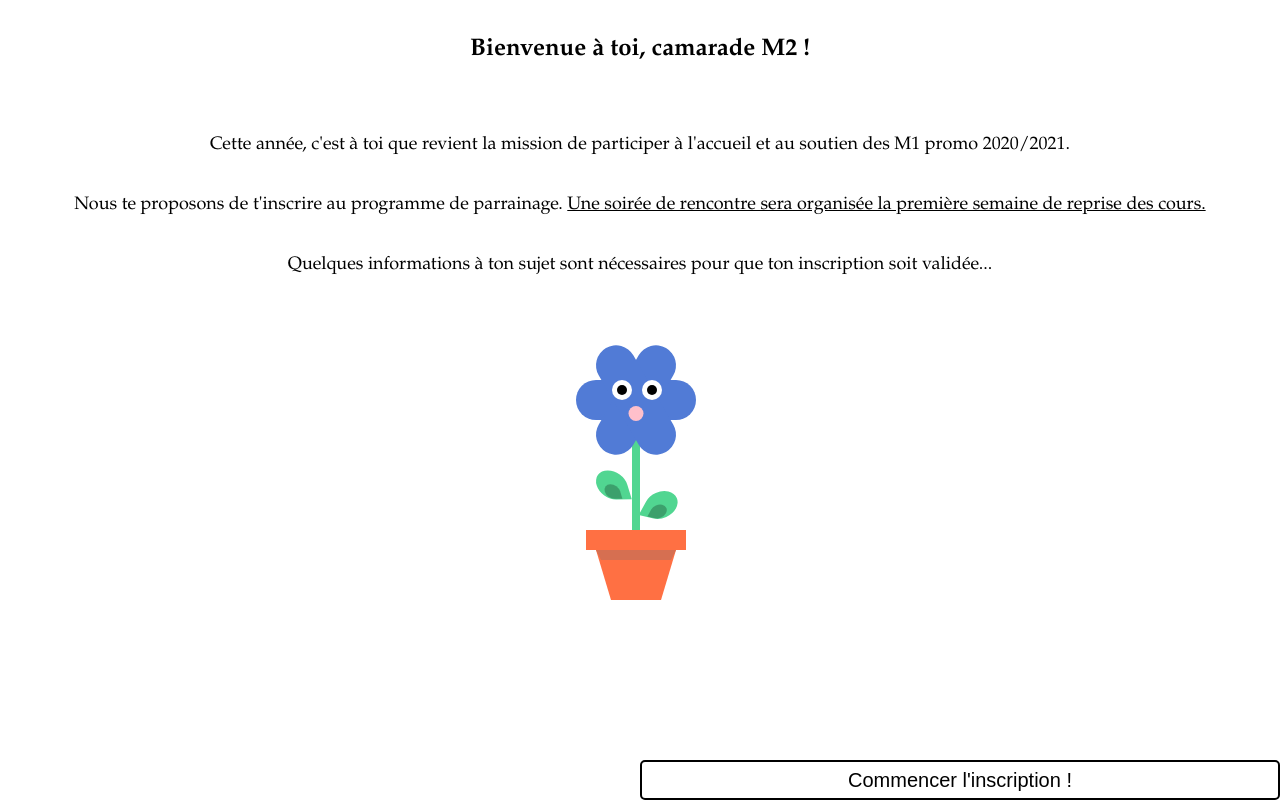
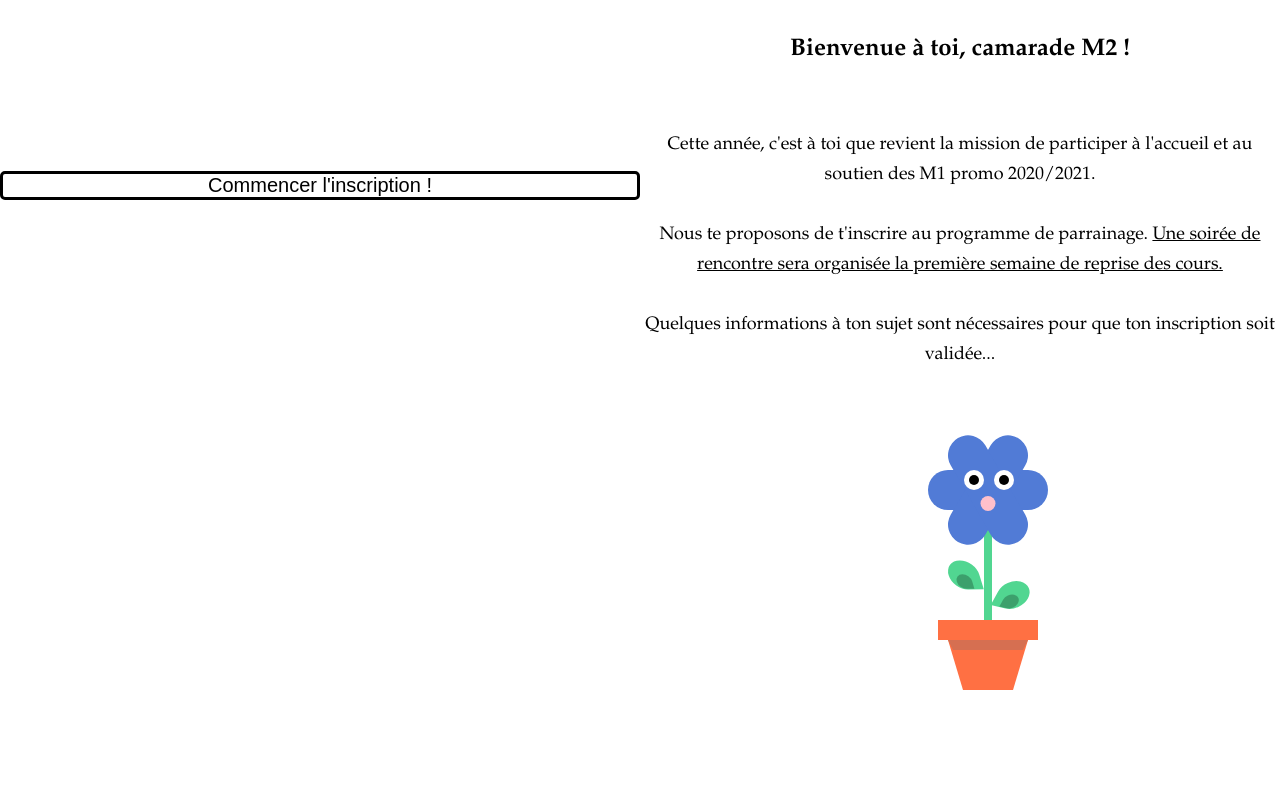
Before and after one commit to valentinelsra/AMBB, a plain HTML site: page index.html in a window 1280 px wide. Drawn offline with Linux system fonts and the light colour scheme.

Commit message:
Update app.css

```diff
--- a/app.css
+++ b/app.css
@@ -20,16 +20,16 @@
 #next {
     color: black;
     width: 50%;
-    height: 5%;
+    height: 10%;
     background: none;
-    border: 2px solid black;
+    border: 3px solid black;
     cursor: pointer;
     border-radius: 5px;
     font-size: 20px;
     text-align: center;
     /*transition: all 0.5s ease;*/
-    position: absolute;
-    z-index: 2;
+    position: relative;
+    bottom: 0%;
 }
 
 #previous:hover,
@@ -38,12 +38,10 @@
 }
 
 #previous {
-    bottom: 0%;
     left: 0%;
 }
 
 #next {
-    bottom: 0%;
     right: 0%;
 }
 
```
